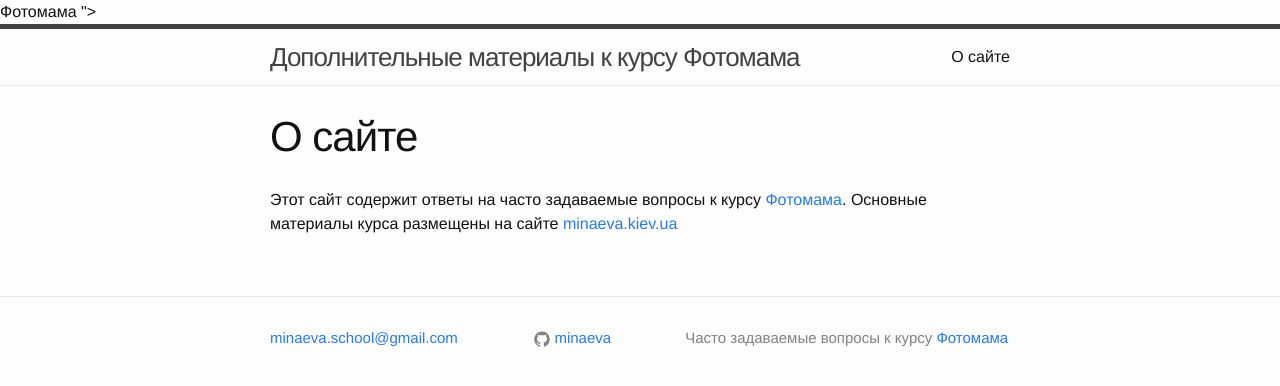
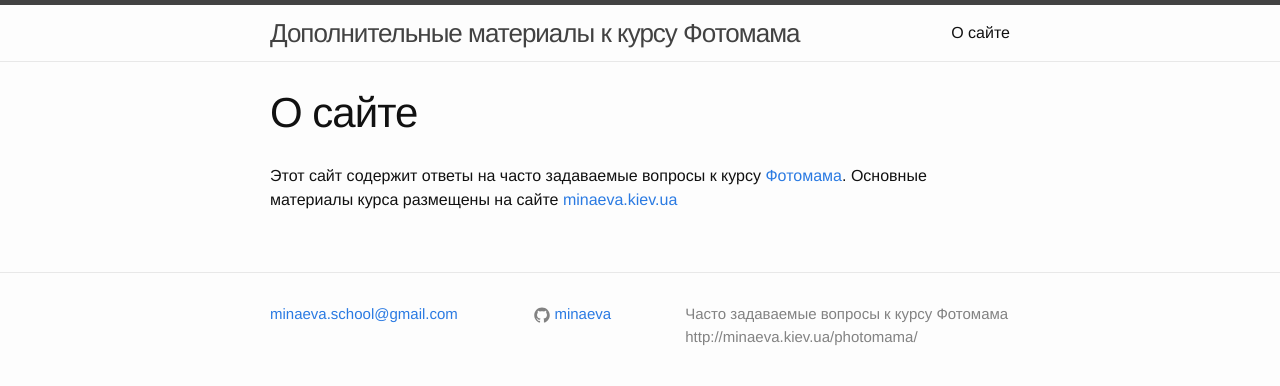
Before and after one commit to minaeva/minaeva.github.io, a Jekyll site: the page built from about.md, in a window 1280 px wide. Shown: the top 386 px of the page. Built offline with Jekyll 4.4.1, drawn with Linux system fonts in a browser that asks for light colours; some of the changed lines change nothing that is shown.

Commit message:
Update _config.yml

```diff
--- a/_config.yml
+++ b/_config.yml
@@ -2,9 +2,8 @@
 title: Дополнительные материалы к курсу Фотомама
 email: minaeva.school@gmail.com
 description: > # this means to ignore newlines until "baseurl:"
-  Часто задаваемые вопросы к курсу
-  <a href="http://minaeva.kiev.ua/photomama/">Фотомама</a>
-
+  Часто задаваемые вопросы к курсу Фотомама
+  http://minaeva.kiev.ua/photomama/
 baseurl: "" # the subpath of your site, e.g. /blog/
 url: "http://minaeva.github.io" # the base hostname & protocol for your site
 #twitter_username: minaeva
```
